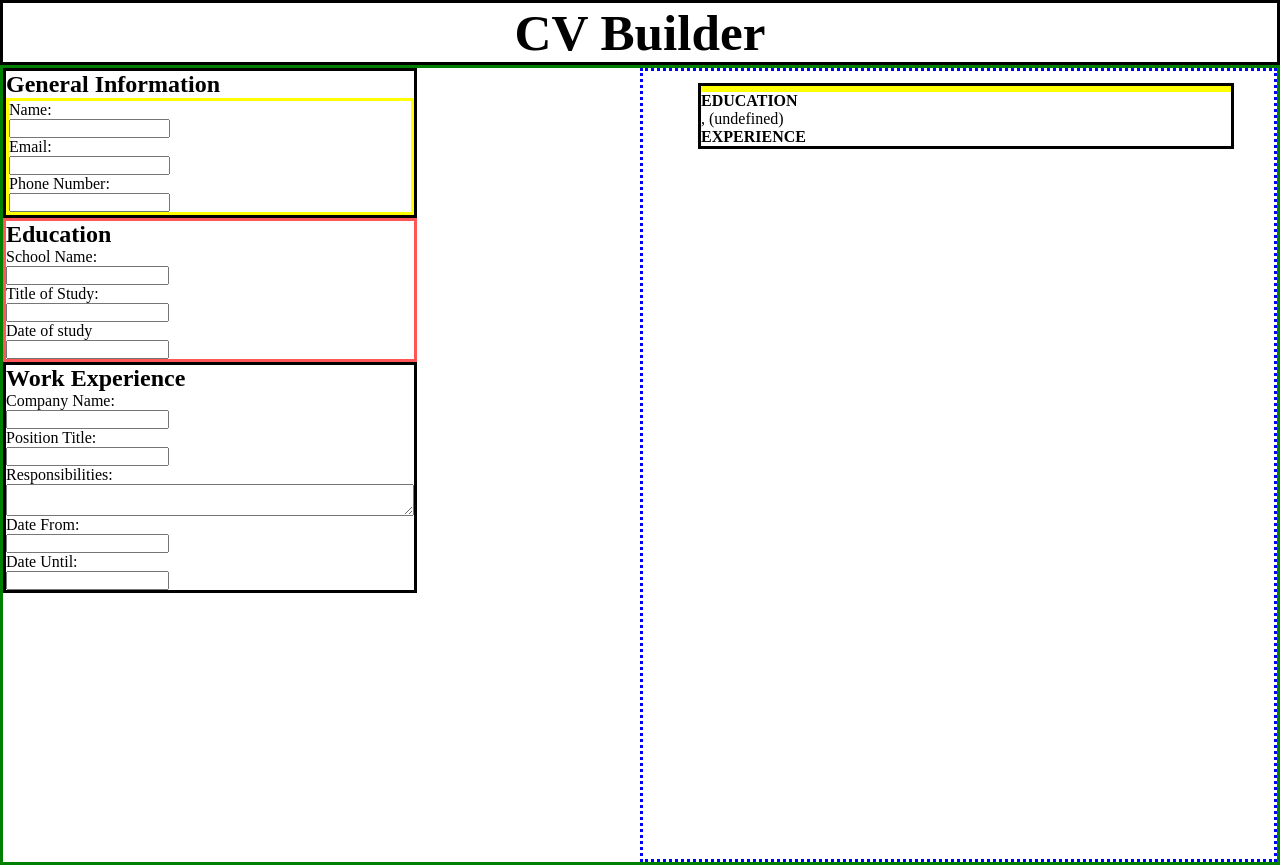
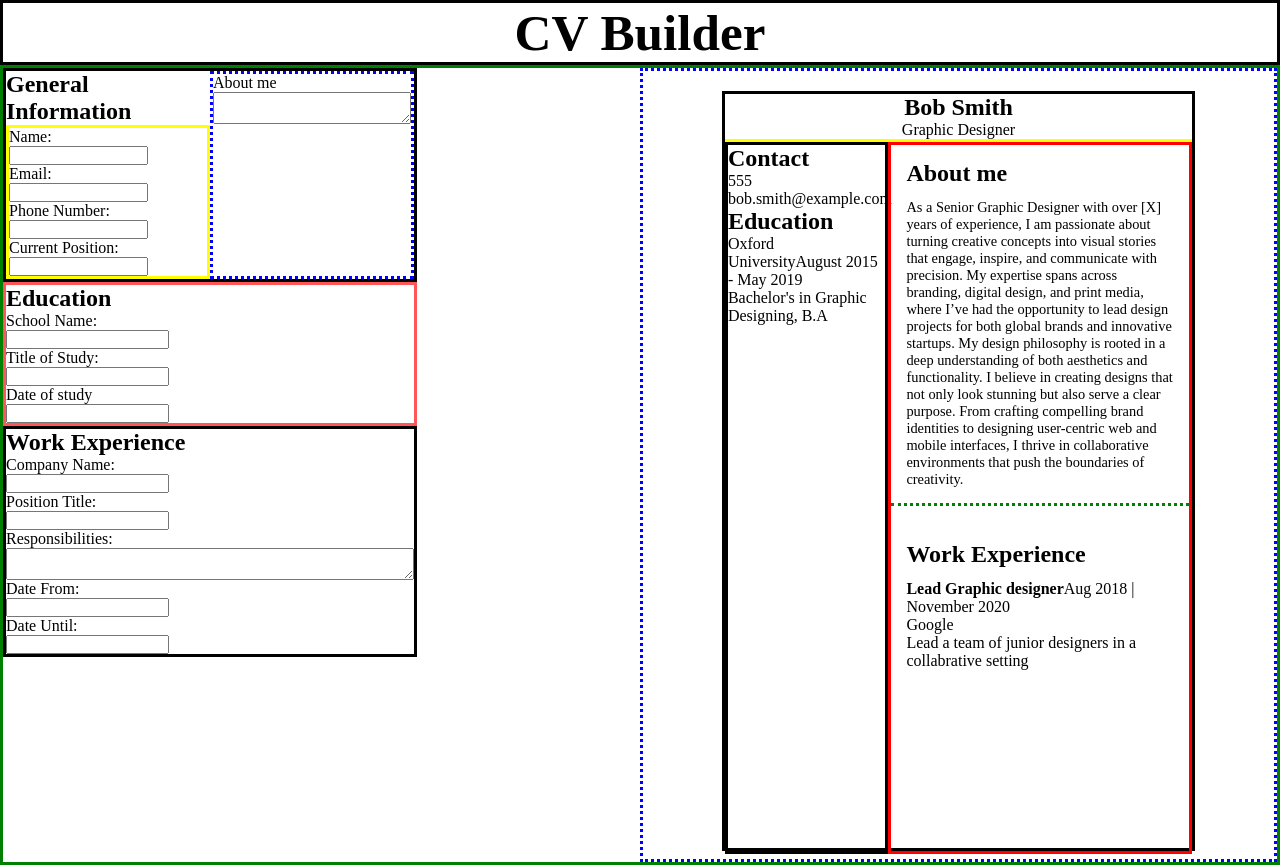
Before and after one commit to kevinnguyen2321/cv-application, a React (Vite) app in the folder cv-app/: page / in a window 1280 px wide. Built offline with nearby package versions, Linux system fonts and the light colour scheme.

Commit message:
Completed main logci other than buttons

```diff
--- a/cv-app/src/components/GeneralInfo.css
+++ b/cv-app/src/components/GeneralInfo.css
@@ -1,14 +1,24 @@
 .general-info-wrapper {
   border: solid black;
   width: 65%;
+  display: flex;
+}
+
+.input-wrapper {
+  width: 50%;
 }
 
 .input-wrapper form {
-    border: solid yellow;
-    display: flex;
-    flex-direction: column;
+  border: solid yellow;
+  display: flex;
+  flex-direction: column;
 }
 
 .input-wrapper form input {
-    width: 40%;
+  width: 70%;
 }
+
+.about-me-wrapper {
+  border: dotted blue;
+  width: 50%;
+}
--- a/cv-app/src/components/GeneralInfo.jsx
+++ b/cv-app/src/components/GeneralInfo.jsx
@@ -31,6 +31,22 @@ export const GeneralInfo = ({ handleGeneralInfoChange }) => {
             onChange={handleGeneralInfoChange}
             required
           />
+          <label>Current Position:</label>
+          <input
+            type='text'
+            name='currentPosition'
+            onChange={handleGeneralInfoChange}
+          />
+        </form>
+      </div>
+      <div className='about-me-wrapper'>
+        <form>
+          <label>About me</label>
+          <textarea
+            name='aboutMe'
+            id='aboutMe'
+            onChange={handleGeneralInfoChange}
+          ></textarea>
         </form>
       </div>
     </div>
--- a/cv-app/src/components/Resume.css
+++ b/cv-app/src/components/Resume.css
@@ -1,13 +1,16 @@
 .resume-wrapper {
   border: solid black;
-  width: 85%;
-  margin-left: 55px;
-  margin-top: 12px;
+  width: 75%;
+  margin: 20px auto 0 auto;
+  height: 95vh;
 }
 
 .resume-header {
-  border: solid yellow;
+  border-bottom: solid yellow;
   text-align: center;
+}
+.content-wrapper {
+  display: flex;
 }
 
 .info-bold {
@@ -21,3 +24,40 @@
 .italic {
   font-style: italic;
 }
+
+.left-side {
+  border: solid black;
+  width: 35%;
+  height: 89vh;
+}
+
+.right-side {
+  border: solid red;
+  width: 65%;
+}
+
+.work-dates {
+  font-weight: normal;
+}
+
+.about-me-resume-wrapper {
+  margin-bottom: 20px;
+  border-bottom: dotted green;
+  padding: 15px;
+}
+
+.about-me-text {
+  font-size: 0.9rem;
+}
+
+.about-header {
+  margin-bottom: 12px;
+}
+
+.experience-header {
+  margin-bottom: 12px;
+}
+
+.work-info-resume-wrapper {
+  padding: 15px;
+}
--- a/cv-app/src/components/Resume.jsx
+++ b/cv-app/src/components/Resume.jsx
@@ -1,25 +1,47 @@
 import './Resume.css';
 
-export const Resume = ({ generalInfo, educationInfo }) => {
+export const Resume = ({ generalInfo, educationInfo, workInfo }) => {
   return (
     <div className='resume-wrapper'>
       <div className='resume-header'>
         <h2>{generalInfo.name}</h2>
-        <p>{generalInfo.email}</p>
-        <p>{generalInfo.phoneNumber}</p>
+        <p>{generalInfo.currentPosition}</p>
       </div>
 
-      <div className='education-info-wrapper'>
-        <p className='info-bold uppercase'>Education</p>
-        <p>
-          {educationInfo.schoolName}, {''}
-          <span className='italic'>{educationInfo.studyTitle}</span>{' '}
-          {`(${educationInfo.dateOfStudy})`}
-        </p>
-      </div>
+      <div className='content-wrapper'>
+        <div className='left-side'>
+          <div className='contact-wrapper'>
+            <h2>Contact</h2>
+            <p>{generalInfo.phoneNumber}</p>
+            <p>{generalInfo.email}</p>
+          </div>
 
-      <div className='experience-wrapper'>
-        <p className='info-bold uppercase'>Experience</p>
+          <div className='education-resume-wrapper'>
+            <h2>Education</h2>
+            <p>
+              {educationInfo.schoolName}
+              <span>{educationInfo.dateOfStudy}</span>{' '}
+            </p>
+            <p>{educationInfo.studyTitle}</p>
+          </div>
+        </div>
+
+        <div className='right-side'>
+          <div className='about-me-resume-wrapper'>
+            <h2 className='about-header'>About me</h2>
+            <p className='about-me-text'>{generalInfo.aboutMe}</p>
+          </div>
+
+          <div className='work-info-resume-wrapper'>
+            <h2 className='experience-header'>Work Experience</h2>
+            <h4>
+              {workInfo.positionTitle}
+              <span className='work-dates'>{`${workInfo.dateFrom} | ${workInfo.dateUntil}`}</span>
+            </h4>
+            <p>{workInfo.companyName}</p>
+            <p>{workInfo.responsibilites}</p>
+          </div>
+        </div>
       </div>
     </div>
   );
--- a/cv-app/src/components/UserInput.jsx
+++ b/cv-app/src/components/UserInput.jsx
@@ -6,8 +6,27 @@ import './UserInput.css';
 import { WorkExperience } from './WorkExperience';
 
 export const UserInput = () => {
-  const [generalInfo, setGeneralInfo] = useState({});
-  const [educationInfo, setEducationInfo] = useState({});
+  const [generalInfo, setGeneralInfo] = useState({
+    name: 'Bob Smith',
+    phoneNumber: 555,
+    email: 'bob.smith@example.com',
+    currentPosition: 'Graphic Designer',
+    aboutMe: `As a Senior Graphic Designer with over [X] years of experience, I am passionate about turning creative concepts into visual stories that engage, inspire, and communicate with precision. My expertise spans across branding, digital design, and print media, where I’ve had the opportunity to lead design projects for both global brands and innovative startups.
+    My design philosophy is rooted in a deep understanding of both aesthetics and functionality. I believe in creating designs that not only look stunning but also serve a clear purpose. From crafting compelling brand identities to designing user-centric web and mobile interfaces, I thrive in collaborative environments that push the boundaries of creativity.`,
+  });
+  const [educationInfo, setEducationInfo] = useState({
+    schoolName: 'Oxford University',
+    studyTitle: "Bachelor's in Graphic Designing, B.A",
+    dateOfStudy: 'August 2015 - May 2019',
+  });
+  const [workInfo, setWorkInfo] = useState({
+    companyName: 'Google',
+    positionTitle: 'Lead Graphic designer',
+    responsibilites:
+      'Lead a team of junior designers in a collabrative setting',
+    dateFrom: 'Aug 2018',
+    dateUntil: 'November 2020',
+  });
 
   const handleGeneralInfoChange = (e) => {
     const generalInfoCopy = { ...generalInfo };
@@ -20,17 +39,27 @@ export const UserInput = () => {
     educationInfoCopy[e.target.name] = e.target.value;
     setEducationInfo(educationInfoCopy);
   };
+
+  const handleWorkInfoChange = (e) => {
+    const workInfoCopy = { ...workInfo };
+    workInfoCopy[e.target.name] = e.target.value;
+    setWorkInfo(workInfoCopy);
+  };
   return (
     <>
       <div className='main-content-wrapper'>
         <div className='input-info-wrapper'>
           <GeneralInfo handleGeneralInfoChange={handleGeneralInfoChange} />
           <Education handleEducationInfoChange={handleEducationInfoChange} />
-          <WorkExperience />
+          <WorkExperience handleWorkInfoChange={handleWorkInfoChange} />
         </div>
 
         <div className='rendered-resume'>
-          <Resume generalInfo={generalInfo} educationInfo={educationInfo} />
+          <Resume
+            generalInfo={generalInfo}
+            educationInfo={educationInfo}
+            workInfo={workInfo}
+          />
         </div>
       </div>
     </>
--- a/cv-app/src/components/WorkExperience.jsx
+++ b/cv-app/src/components/WorkExperience.jsx
@@ -1,20 +1,44 @@
 import './WorkExperience.css';
 
-export const WorkExperience = () => {
+export const WorkExperience = ({ handleWorkInfoChange }) => {
   return (
     <div className='work-experience-wrapper'>
       <h2>Work Experience</h2>
       <form>
         <label htmlFor='company-name'>Company Name:</label>
-        <input type='text' required />
+        <input
+          type='text'
+          name='companyName'
+          onChange={handleWorkInfoChange}
+          required
+        />
         <label htmlFor='position-title'>Position Title:</label>
-        <input type='text' required />
+        <input
+          type='text'
+          name='positionTitle'
+          onChange={handleWorkInfoChange}
+          required
+        />
         <label htmlFor='responsibilities'>Responsibilities:</label>
-        <textarea></textarea>
+        <textarea
+          name='responsibilites'
+          onChange={handleWorkInfoChange}
+        ></textarea>
         <label htmlFor='date-from'>Date From:</label>
-        <input type='text' required />
+        <input
+          type='text'
+          name='dateFrom'
+          onChange={handleWorkInfoChange}
+          required
+        />
         <label htmlFor='date-until'>Date Until:</label>
-        <input type='text' id='date-until' />
+        <input
+          type='text'
+          name='dateUntil'
+          id='date-until'
+          onChange={handleWorkInfoChange}
+          required
+        />
       </form>
     </div>
   );
```
